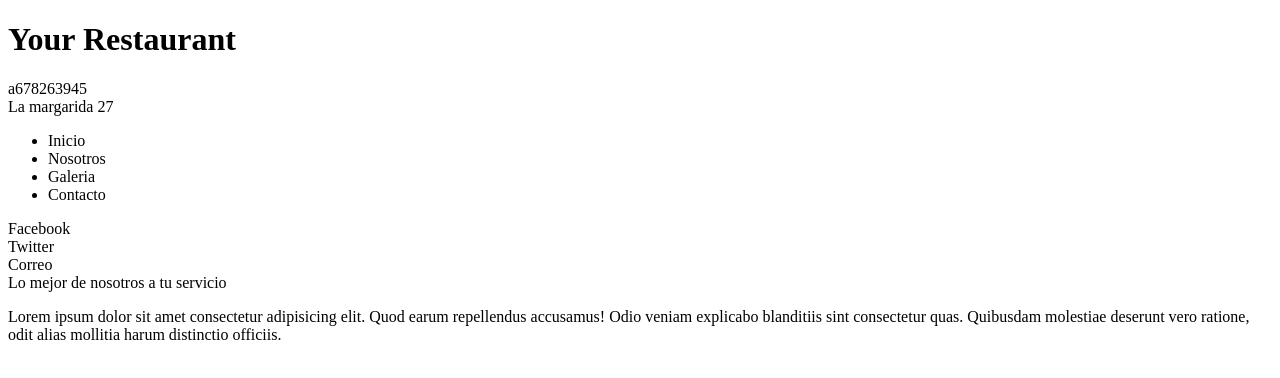
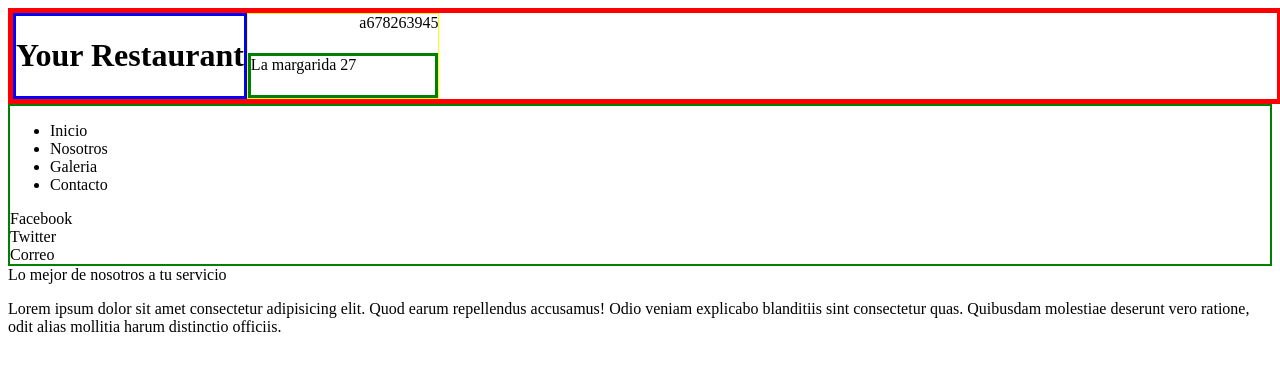
Before and after one commit to cgmgarrido/sitioweb, a plain HTML site: page index2.html in a window 1280 px wide. Drawn offline with Linux system fonts and the light colour scheme; some icons are missing; a web font is replaced by a local one.

Commit message:
Add files via upload

```diff
--- a/styles.css
+++ b/styles.css
@@ -1,3 +1,65 @@
+/*--------------------Formatos generales-------------------------*/
+
+
+/*--------------------HEADER-------------------------------------*/
+
+.contenedor_header{
+border: solid 5px red;
+width: 100%;
+display: flex;
+position: relative;
+
+
+}
+.contenedor_titulo{
+  border: solid 3px blue;
+  display: flex;
+  position: relative;
+
+
+}
+.contenedor_info{
+
+
+  border: solid 1px yellow;
+  display: flex;
+  flex-wrap: wrap;
+  justify-content: right;
+
+}/
+.contenedor_info .contact_telefono{
+  border: solid 3px green;
+
+  position: relative;
+
+
+  width: 300px;
+
+}
+.contenedor_info .contact_direccion{
+  border: solid 3px green;
+
+  position: relative;
+
+  justify-items: center;
+  width: 100%;
+}
+
+
+/*------------*navegación-------------------------------------*/
+
+
+.contenedor_nav{
+  border: solid 2px green;
+
+
+}
+
+
+
+
+
+/***********************************************************************/
 @charset "UTF-8";
 
 @font-face {
```
